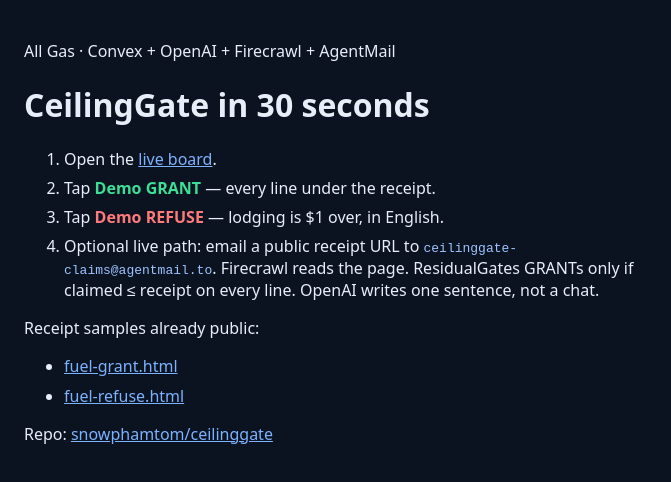
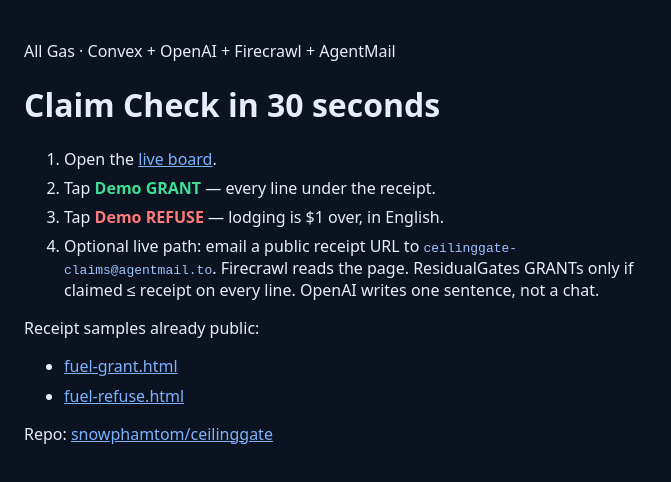
Before and after one commit to snowphamtom/ceilinggate, a React (Vite) app: page /judge.html in a window 1280 px wide. Shown: the top 482 px of the page, without its empty margins (0-671 px from the left). Built offline with nearby package versions, Linux system fonts and the light colour scheme.

Commit message:
ui: Claim Check product name on quirky face
Rename judge-facing CeilingGate / Sorting Machine brand to Claim Check
(title, H1, lede, footer, watch/judge titles, PWA manifest, hackathon).
Keep C≤S / GRANT/REFUSE / GR-21 / Claimed / Receipt and card ceilinggate-1.

```diff
--- a/index.html
+++ b/index.html
@@ -4,11 +4,11 @@
     <meta charset="UTF-8" />
     <link rel="icon" type="image/svg+xml" href="/favicon.svg" />
     <meta name="viewport" content="width=device-width, initial-scale=1.0" />
-    <title>CeilingGate · Sorting Machine</title>
+    <title>Claim Check</title>
     <meta name="theme-color" content="#070b14" />
     <meta name="mobile-web-app-capable" content="yes" />
     <meta name="apple-mobile-web-app-capable" content="yes" />
-    <meta name="apple-mobile-web-app-title" content="CeilingGate Sorting Machine" />
+    <meta name="apple-mobile-web-app-title" content="Claim Check" />
     <link rel="manifest" href="/manifest.webmanifest" />
     <link rel="apple-touch-icon" href="/pwa/192.png" />
     <link rel="preconnect" href="https://fonts.googleapis.com" />
--- a/public/judge.html
+++ b/public/judge.html
@@ -3,7 +3,7 @@
 <head>
   <meta charset="UTF-8" />
   <meta name="viewport" content="width=device-width, initial-scale=1" />
-  <title>CeilingGate — 30 seconds</title>
+  <title>Claim Check — 30 seconds</title>
   <style>
     body { font-family: ui-sans-serif, system-ui, sans-serif; background:#0b1220; color:#e8eef7; margin:0; padding:1.5rem; max-width:40rem; }
     a { color:#7cb3ff; }
@@ -15,7 +15,7 @@
 </head>
 <body>
   <p>All Gas · Convex + OpenAI + Firecrawl + AgentMail</p>
-  <h1>CeilingGate in 30 seconds</h1>
+  <h1>Claim Check in 30 seconds</h1>
   <ol>
     <li>Open the <a href="/">live board</a>.</li>
     <li>Tap <span class="g">Demo GRANT</span> — every line under the receipt.</li>
--- a/public/watch.html
+++ b/public/watch.html
@@ -3,7 +3,7 @@
   <head>
     <meta charset="UTF-8" />
     <meta name="viewport" content="width=device-width, initial-scale=1" />
-    <title>CeilingGate · Demo video</title>
+    <title>Claim Check · Demo video</title>
     <style>
       html, body { margin: 0; background: #070b14; color: #e8eefc; font-family: system-ui, sans-serif; }
       main { max-width: 880px; margin: 24px auto; padding: 0 16px; }
@@ -28,7 +28,7 @@
   </head>
   <body>
     <main>
-      <h1>CeilingGate Demo</h1>
+      <h1>Claim Check Demo</h1>
       <div class="meta">
         <span class="chip" id="lab">YouTube</span>
         <span class="chip">174s · silent</span>
@@ -39,7 +39,7 @@
         <iframe
           id="yt"
           src="https://www.youtube.com/embed/2KsMO90LpdE?rel=0"
-          title="CeilingGate demo"
+          title="Claim Check demo"
           allow="accelerometer; autoplay; clipboard-write; encrypted-media; gyroscope; picture-in-picture; web-share"
           referrerpolicy="strict-origin-when-cross-origin"
           allowfullscreen
--- a/src/SortingMachine.tsx
+++ b/src/SortingMachine.tsx
@@ -1,5 +1,5 @@
 /**
- * CeilingGate — Sorting Machine face.
+ * Claim Check — claim-vs-receipt face.
  * KEEP: hero + stages + DemoReel + C≤S Demo + GR-21 + intake + Klaus.
  * STRIP: Cascade roster, Drive buckets, forge costume.
  */
@@ -169,18 +169,18 @@ export default function SortingMachine() {
     <div className="sm-shell sm-scratch sm-lean" data-testid="ceilinggate-sorting-machine">
       <header className="sm-hero">
         <div className="sm-hero-top">
-          <p className="sm-eyebrow">CeilingGate · Sorting Machine</p>
+          <p className="sm-eyebrow">Claim Check</p>
           <span className="sm-live-pill" title="Live">
             <span className="sm-pulse-dot" data-pulse={pulse % 2} />
             LIVE · C ≤ S
           </span>
         </div>
-        <h1>Check money claims against receipt lines.</h1>
+        <h1>Claim Check</h1>
         <p className="sm-lede">
-          Email a claim with a public receipt URL. Each line: Claimed ≤ On
-          receipt → <strong>GRANT</strong>. Over by dollars →{" "}
-          <strong>REFUSE</strong>. <span className="sm-law-chip">C ≤ S</span>{" "}
-          · <span className="sm-law-chip">S_H</span>
+          Sort each money claim against its receipt. Claimed ≤ On receipt →{" "}
+          <strong>GRANT</strong>. Over by dollars → <strong>REFUSE</strong>.{" "}
+          <span className="sm-law-chip">C ≤ S</span> ·{" "}
+          <span className="sm-law-chip">S_H</span>
         </p>
         <SponsorChips
           lit={{
@@ -227,7 +227,7 @@ export default function SortingMachine() {
       </div>
 
       <footer className="sm-foot">
-        <span>C ≤ S · GR-21 · Sorting Machine</span>
+        <span>C ≤ S · GR-21 · Claim Check</span>
         <a
           href="https://github.com/snowphamtom/ceilinggate"
           target="_blank"
--- a/src/components/DemoReel.tsx
+++ b/src/components/DemoReel.tsx
@@ -15,7 +15,7 @@ export function DemoReel() {
       <div className="sm-demo-frame">
         <iframe
           className="sm-demo-video"
-          title="CeilingGate demo"
+          title="Claim Check demo"
           src={YT_EMBED}
           allow="accelerometer; autoplay; clipboard-write; encrypted-media; gyroscope; picture-in-picture"
           allowFullScreen
--- a/src/config/agentmail.ts
+++ b/src/config/agentmail.ts
@@ -1,6 +1,6 @@
 /** Primary AgentMail claim ingress (MANAGER: one primary inbox). */
 export const AGENTMAIL_INBOX_ID = "ceilinggate-claims@agentmail.to";
 export const AGENTMAIL_INBOX_EMAIL = "ceilinggate-claims@agentmail.to";
-export const AGENTMAIL_INBOX_DISPLAY = "CeilingGate Claims Ingress";
+export const AGENTMAIL_INBOX_DISPLAY = "Claim Check Claims Ingress";
 /** Legacy Create inbox — do not use as primary webhook target. */
 export const AGENTMAIL_INBOX_EMAIL_LEGACY = "ceilinggate@agentmail.to";
```
Also changed, not shown: public/manifest.webmanifest, 1 other file (tests, documents, lock files or other folders).
